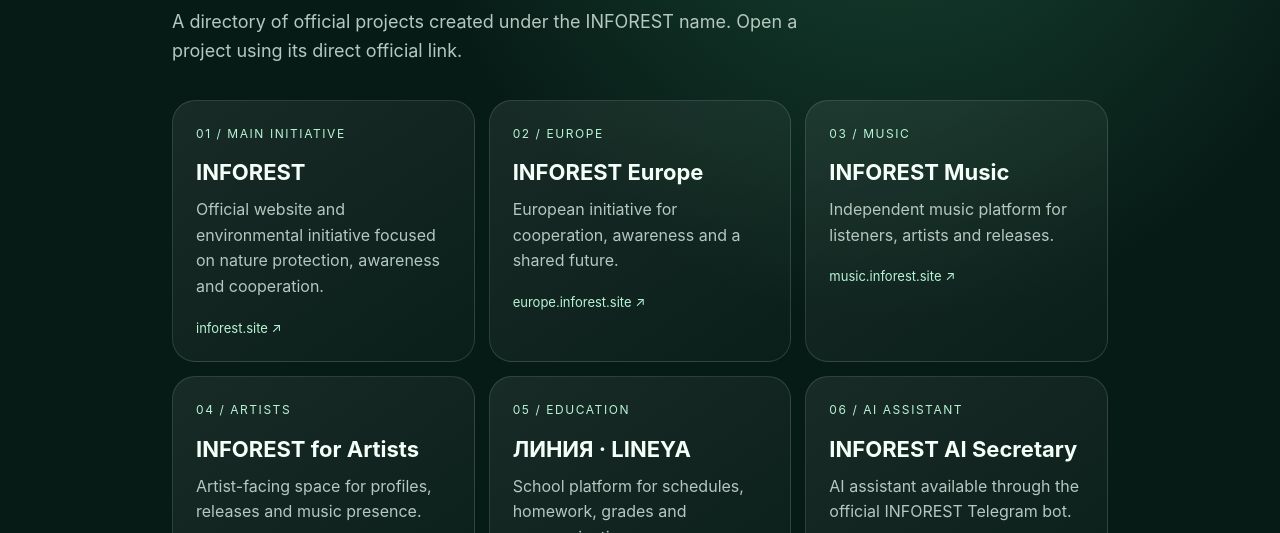
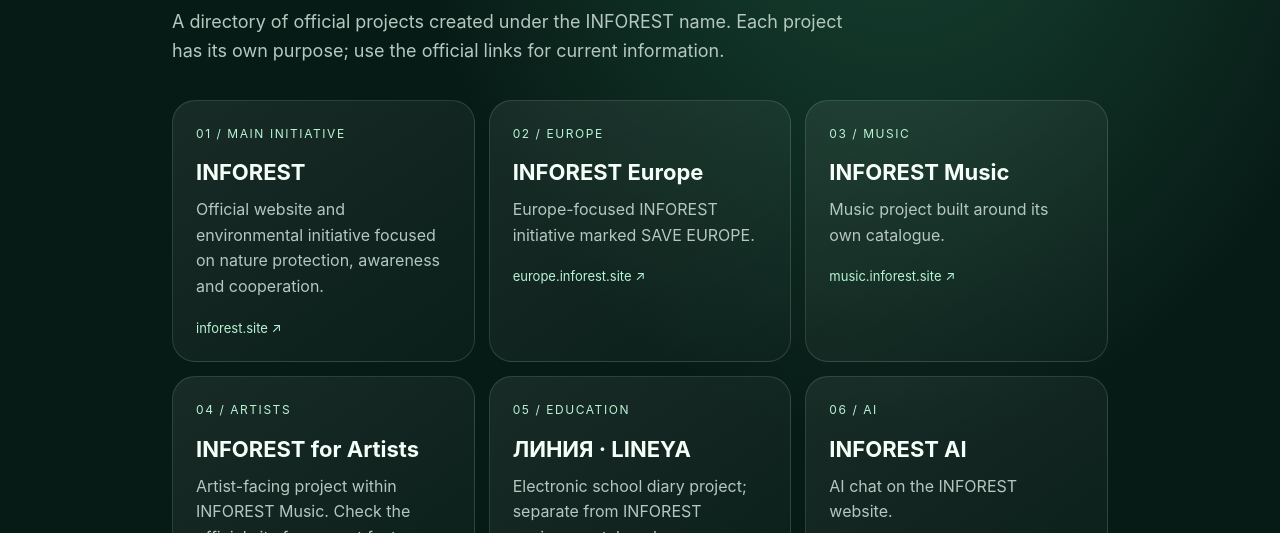
Before and after one commit to mADEByQueenka/main-script, a plain HTML site: page projects/index.html in a window 1280 px wide. Shown: the part 267-800 px from the top of the page. Drawn offline with Linux system fonts and the light colour scheme.

Commit message:
Refresh INFOREST public project directory with AI services and corrected facts

```diff
--- a/projects/index.html
+++ b/projects/index.html
@@ -3,7 +3,7 @@
 <head>
 <meta charset="utf-8"><meta name="viewport" content="width=device-width,initial-scale=1">
 <title>INFOREST Projects — Official Directory</title>
-<meta name="description" content="Official directory of INFOREST projects: environmental initiative, Europe, Music, for Artists, LINEYA school platform and AI Secretary.">
+<meta name="description" content="Official directory of INFOREST projects: environmental initiative, Europe, Music, for Artists, LINEYA school diary and AI services.">
 <meta name="robots" content="index,follow,max-image-preview:large">
 <link rel="canonical" href="https://inforest.site/projects/">
 <link rel="alternate" hreflang="en" href="https://inforest.site/projects/">
@@ -16,7 +16,7 @@
 {"@type":"ListItem","position":3,"url":"https://music.inforest.site/","name":"INFOREST Music"},
 {"@type":"ListItem","position":4,"url":"https://artist.music.inforest.site/","name":"INFOREST for Artists"},
 {"@type":"ListItem","position":5,"url":"https://dnevnik.inforest.site/","name":"ЛИНИЯ (LINEYA)"},
-{"@type":"ListItem","position":6,"url":"https://t.me/inforestaibot","name":"INFOREST AI Secretary"}
+{"@type":"ListItem","position":6,"url":"https://ai.inforest.site/","name":"INFOREST AI"},\n{"@type":"ListItem","position":7,"url":"https://t.me/inforestaibot","name":"INFOREST AI Secretary"}
 ]}}
 </script>
 <style>
@@ -27,18 +27,18 @@
 <header class="top"><a class="brand" href="https://inforest.site/">INFO<span>REST</span></a><button id="lang" type="button">RU / EN</button></header>
 <div class="eyebrow" id="eyebrow">OFFICIAL PROJECT DIRECTORY</div>
 <h1 id="title">The INFOREST ecosystem.</h1>
-<p class="lead" id="lead">A directory of official projects created under the INFOREST name. Open a project using its direct official link.</p>
+<p class="lead" id="lead">A directory of official projects created under the INFOREST name. Each project has its own purpose; use the official links for current information.</p>
 <section class="grid" id="projects">
 <a class="card" href="https://inforest.site/"><div class="tag">01 / MAIN INITIATIVE</div><h2>INFOREST</h2><p>Official website and environmental initiative focused on nature protection, awareness and cooperation.</p><div class="url">inforest.site ↗</div></a>
-<a class="card" href="https://europe.inforest.site/"><div class="tag">02 / EUROPE</div><h2>INFOREST Europe</h2><p>European initiative for cooperation, awareness and a shared future.</p><div class="url">europe.inforest.site ↗</div></a>
-<a class="card" href="https://music.inforest.site/"><div class="tag">03 / MUSIC</div><h2>INFOREST Music</h2><p>Independent music platform for listeners, artists and releases.</p><div class="url">music.inforest.site ↗</div></a>
-<a class="card" href="https://artist.music.inforest.site/"><div class="tag">04 / ARTISTS</div><h2>INFOREST for Artists</h2><p>Artist-facing space for profiles, releases and music presence.</p><div class="url">artist.music.inforest.site ↗</div></a>
-<a class="card" href="https://dnevnik.inforest.site/"><div class="tag">05 / EDUCATION</div><h2>ЛИНИЯ · LINEYA</h2><p>School platform for schedules, homework, grades and communication.</p><div class="url">dnevnik.inforest.site ↗</div></a>
-<a class="card" href="https://t.me/inforestaibot"><div class="tag">06 / AI ASSISTANT</div><h2>INFOREST AI Secretary</h2><p>AI assistant available through the official INFOREST Telegram bot.</p><div class="url">t.me/inforestaibot ↗</div></a>
+<a class="card" href="https://europe.inforest.site/"><div class="tag">02 / EUROPE</div><h2>INFOREST Europe</h2><p>Europe-focused INFOREST initiative marked SAVE EUROPE.</p><div class="url">europe.inforest.site ↗</div></a>
+<a class="card" href="https://music.inforest.site/"><div class="tag">03 / MUSIC</div><h2>INFOREST Music</h2><p>Music project built around its own catalogue.</p><div class="url">music.inforest.site ↗</div></a>
+<a class="card" href="https://artist.music.inforest.site/"><div class="tag">04 / ARTISTS</div><h2>INFOREST for Artists</h2><p>Artist-facing project within INFOREST Music. Check the official site for current features.</p><div class="url">artist.music.inforest.site ↗</div></a>
+<a class="card" href="https://dnevnik.inforest.site/"><div class="tag">05 / EDUCATION</div><h2>ЛИНИЯ · LINEYA</h2><p>Electronic school diary project; separate from INFOREST environmental work.</p><div class="url">dnevnik.inforest.site ↗</div></a>
+<a class="card" href="https://ai.inforest.site/"><div class="tag">06 / AI</div><h2>INFOREST AI</h2><p>AI chat on the INFOREST website.</p><div class="url">ai.inforest.site ↗</div></a><a class="card" href="https://t.me/inforestaibot"><div class="tag">07 / TELEGRAM</div><h2>INFOREST AI Secretary</h2><p>AI secretary available through the official INFOREST Telegram bot.</p><div class="url">t.me/inforestaibot ↗</div></a>
 </section>
 <footer class="foot">Official links and project information: <a href="https://inforest.site/projects.json">projects.json</a> · <a href="https://inforest.site/llms.txt">llms.txt</a> · <a href="mailto:info@inforest.site">info@inforest.site</a></footer>
 </main>
 <script>
-const ru={eyebrow:"ОФИЦИАЛЬНЫЙ КАТАЛОГ ПРОЕКТОВ",title:"Экосистема INFOREST.",lead:"Каталог официальных проектов, созданных под именем INFOREST. Переходите к каждому проекту по прямой официальной ссылке."};
+const ru={eyebrow:"ОФИЦИАЛЬНЫЙ КАТАЛОГ ПРОЕКТОВ",title:"Экосистема INFOREST.",lead:"Каталог официальных проектов INFOREST. У каждого проекта своё назначение; актуальную информацию смотрите на его официальном сайте."};
 let lang="en";document.getElementById("lang").onclick=()=>{lang=lang==="en"?"ru":"en";document.documentElement.lang=lang;for(const k of ["eyebrow","title","lead"])document.getElementById(k).textContent=lang==="ru"?ru[k]:({eyebrow:"OFFICIAL PROJECT DIRECTORY",title:"The INFOREST ecosystem.",lead:"A directory of official projects created under the INFOREST name. Open a project using its direct official link."})[k];document.getElementById("lang").textContent=lang==="ru"?"EN / RU":"RU / EN"};
 </script></body></html>
```
